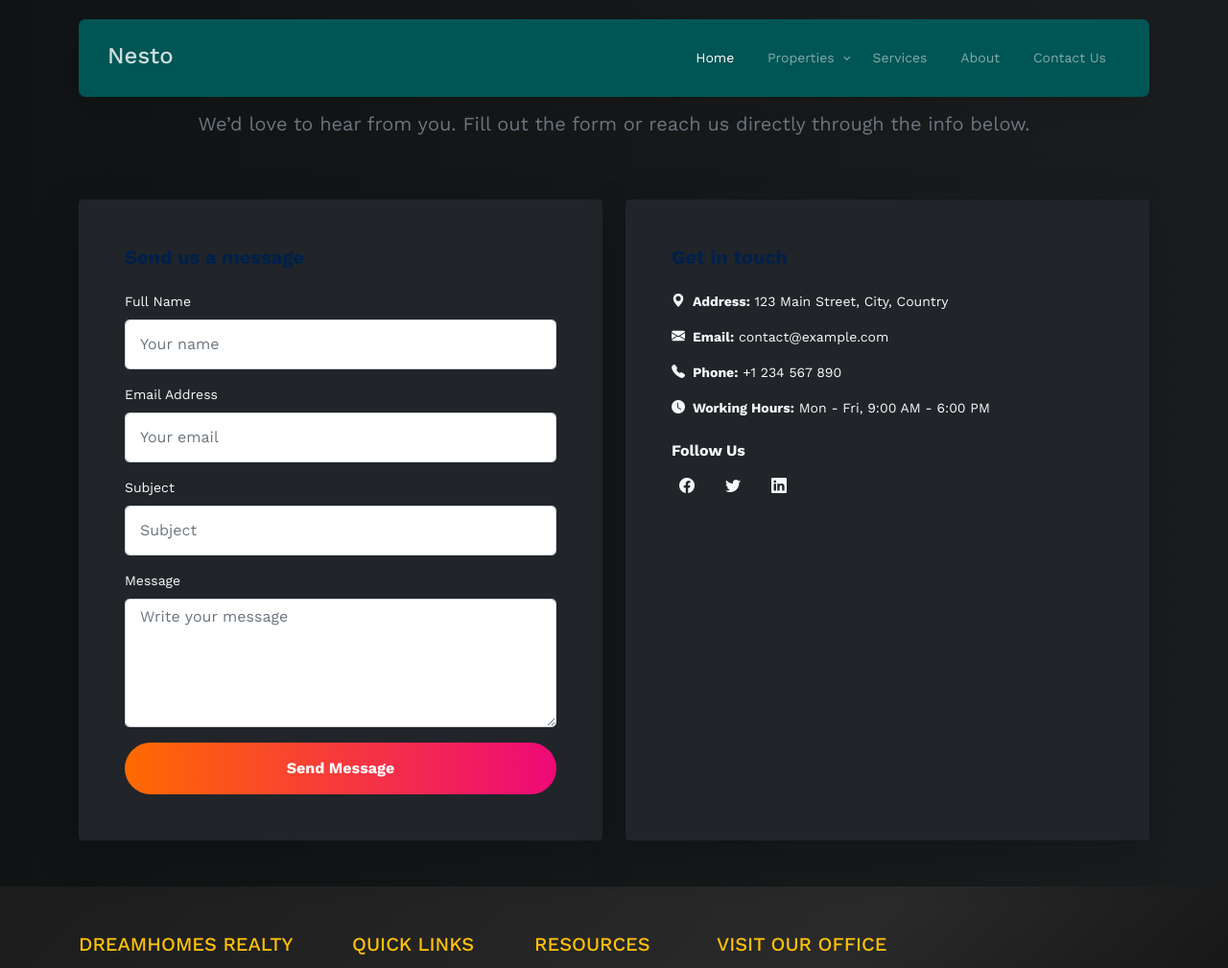
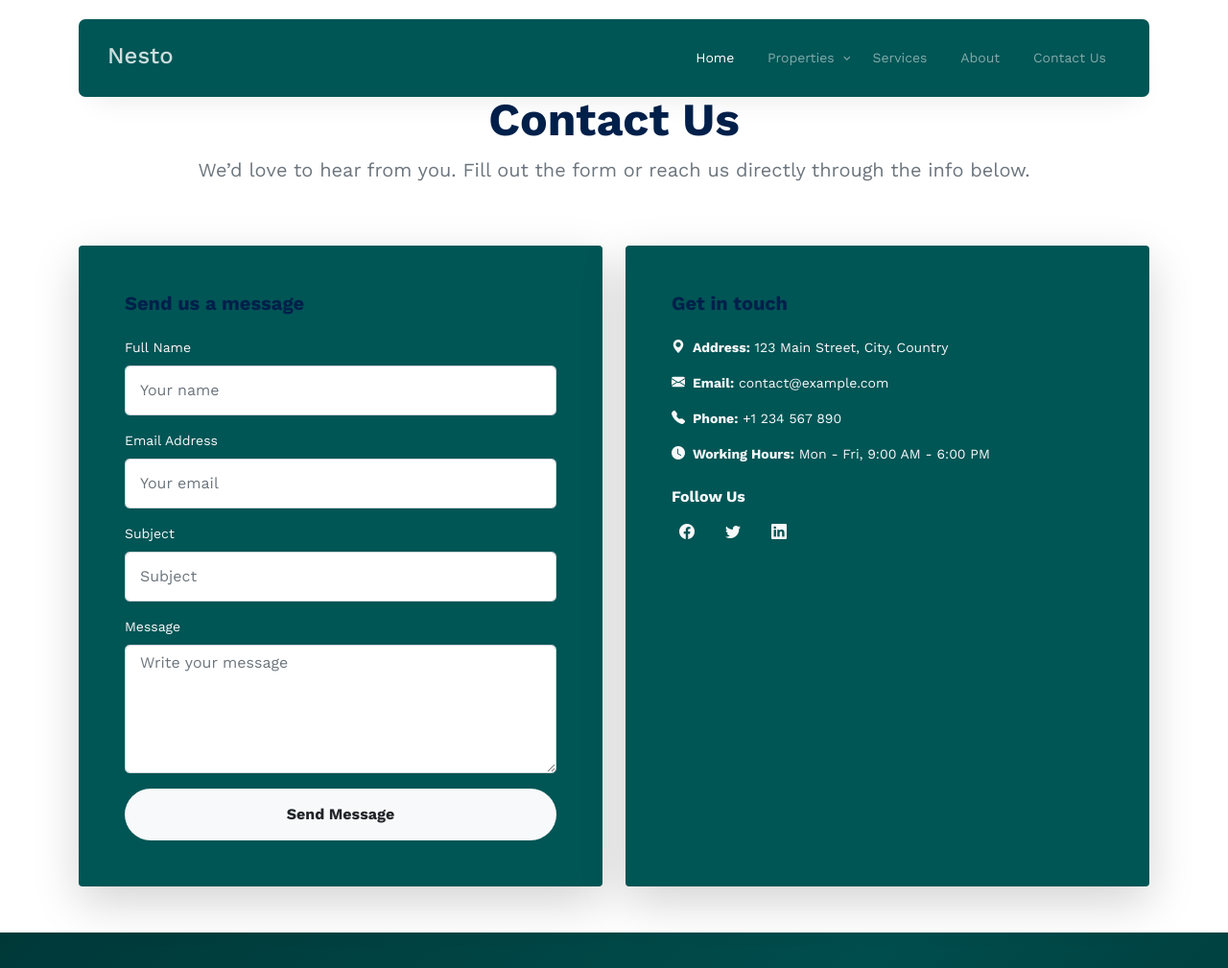
Before and after one commit to pytho-cloud/prem_project, a Django app: page /contact/ in a window 1280 px wide. Shown: the top 1009 px of the page at 96% size. Run offline with Django 5.2, Linux system fonts and the light colour scheme; some libraries are stand-ins or nearby versions; some web fonts are replaced.

Commit message:
contact form colour code changed

```diff
--- a/clientProperty/templates/base.html
+++ b/clientProperty/templates/base.html
@@ -1,6 +1,7 @@
 {% load static %}
 <!DOCTYPE html>
 <html lang="en">
+
 <head>
     <meta charset="UTF-8" />
     <meta name="viewport" content="width=device-width, initial-scale=1.0" />
@@ -30,9 +31,9 @@
     </div>
 
     <!-- Navbar -->
-<nav class="site-nav  style="background-color: #000; color: #fff;">
-  <div class="container background-color: #000; color: #fff;">
-    <div class="menu-bg-wrap  style="background-color: #000; color: #fff;">
+    <nav class="site-nav  style=" background-color: #000; color: #fff; ">
+  <div class="container background-color: #000; color: #fff; ">
+    <div class="menu-bg-wrap style="background-color: #000; color: #fff;">
         <div class="site-navigation">
             <a href="{% url 'home' %}" class="logo m-0 float-start">Nesto</a>
 
@@ -58,9 +59,7 @@
                 <li><a href="{% url 'contact' %}">Contact Us</a></li>
             </ul>
 
-        <a href="#"
-          class="burger light me-auto float-end mt-1 site-menu-toggle js-menu-toggle d-inline-block d-lg-none"
-          data-toggle="collapse" data-target="#main-navbar">
+            <a href="#" class="burger light me-auto float-end mt-1 site-menu-toggle js-menu-toggle d-inline-block d-lg-none" data-toggle="collapse" data-target="#main-navbar">
                 <span></span>
             </a>
         </div>
@@ -73,84 +72,91 @@
 
 
 
-<footer class="text-white pt-5" style="background: linear-gradient(135deg, #1c1c1c, #2a2a2a, #000);">
+    <!-- Include Bootstrap Icons -->
+    <link rel="stylesheet" href="https://cdn.jsdelivr.net/npm/bootstrap-icons@1.10.5/font/bootstrap-icons.css">
+
+    <footer class="text-white pt-5" style="background: linear-gradient(135deg, #003838, #004d4d, #002f2f);">
         <div class="container pb-4">
             <div class="row gy-4">
 
                 <!-- Company Info -->
                 <div class="col-lg-3 col-md-6">
-        <h5 class="text-uppercase text-warning mb-3">DreamHomes Realty</h5>
-        <p>
-          Turning your real estate dreams into reality. Explore premium listings,
-          verified agents, and hassle-free property deals across India.
-        </p>
-        <div class="d-flex mt-3">
-          <a href="#" class="btn btn-outline-light btn-sm me-2"><i class="fab fa-facebook-f"></i></a>
-          <a href="#" class="btn btn-outline-light btn-sm me-2"><i class="fab fa-instagram"></i></a>
-          <a href="#" class="btn btn-outline-light btn-sm me-2"><i class="fab fa-twitter"></i></a>
-          <a href="#" class="btn btn-outline-light btn-sm"><i class="fab fa-linkedin-in"></i></a>
+                    <h5 class="text-uppercase fw-bold mb-3 text-white">DreamHomes Realty</h5>
+                    <p>Turning your real estate dreams into reality. Explore premium listings, verified agents, and hassle-free property deals across India.</p>
+                    <div class="d-flex mt-3 gap-2">
+                        <a href="#" class="btn btn-outline-light btn-sm rounded-circle"><i class="bi bi-facebook"></i></a>
+                        <a href="#" class="btn btn-outline-light btn-sm rounded-circle"><i class="bi bi-instagram"></i></a>
+                        <a href="#" class="btn btn-outline-light btn-sm rounded-circle"><i class="bi bi-twitter"></i></a>
+                        <a href="#" class="btn btn-outline-light btn-sm rounded-circle"><i class="bi bi-linkedin"></i></a>
                     </div>
                 </div>
 
                 <!-- Quick Links -->
                 <div class="col-lg-2 col-md-6">
-        <h5 class="text-uppercase text-warning mb-3">Quick Links</h5>
+                    <h5 class="text-uppercase fw-bold mb-3 text-white">Quick Links</h5>
                     <ul class="list-unstyled">
-          <li><a href="#" class="text-white text-decoration-none">Buy Property</a></li>
-          <li><a href="#" class="text-white text-decoration-none">Sell Property</a></li>
-          <li><a href="#" class="text-white text-decoration-none">Rent Property</a></li>
-          <li><a href="#" class="text-white text-decoration-none">Find Agents</a></li>
-          <li><a href="#" class="text-white text-decoration-none">About Us</a></li>
+                        <li><a href="#" class="footer-link text-white text-decoration-none"><i class="bi bi-chevron-right me-2"></i>Buy Property</a></li>
+                        <li><a href="#" class="footer-link text-white text-decoration-none"><i class="bi bi-chevron-right me-2"></i>Sell Property</a></li>
+                        <li><a href="#" class="footer-link text-white text-decoration-none"><i class="bi bi-chevron-right me-2"></i>Rent Property</a></li>
+                        <li><a href="#" class="footer-link text-white text-decoration-none"><i class="bi bi-chevron-right me-2"></i>Find Agents</a></li>
+                        <li><a href="#" class="footer-link text-white text-decoration-none"><i class="bi bi-chevron-right me-2"></i>About Us</a></li>
                     </ul>
                 </div>
 
-      <!-- Useful Links -->
+                <!-- Resources -->
                 <div class="col-lg-2 col-md-6">
-        <h5 class="text-uppercase text-warning mb-3">Resources</h5>
+                    <h5 class="text-uppercase fw-bold mb-3 text-white">Resources</h5>
                     <ul class="list-unstyled">
-          <li><a href="#" class="text-white text-decoration-none">Blogs</a></li>
-          <li><a href="#" class="text-white text-decoration-none">FAQs</a></li>
-          <li><a href="#" class="text-white text-decoration-none">Terms & Conditions</a></li>
-          <li><a href="#" class="text-white text-decoration-none">Privacy Policy</a></li>
-          <li><a href="#" class="text-white text-decoration-none">Contact Us</a></li>
+                        <li><a href="#" class="footer-link text-white text-decoration-none"><i class="bi bi-chevron-right me-2"></i>Blogs</a></li>
+                        <li><a href="#" class="footer-link text-white text-decoration-none"><i class="bi bi-chevron-right me-2"></i>FAQs</a></li>
+                        <li><a href="#" class="footer-link text-white text-decoration-none"><i class="bi bi-chevron-right me-2"></i>Terms & Conditions</a></li>
+                        <li><a href="#" class="footer-link text-white text-decoration-none"><i class="bi bi-chevron-right me-2"></i>Privacy Policy</a></li>
+                        <li><a href="#" class="footer-link text-white text-decoration-none"><i class="bi bi-chevron-right me-2"></i>Contact Us</a></li>
                     </ul>
                 </div>
 
                 <!-- Google Map -->
                 <div class="col-lg-5 col-md-6">
-        <h5 class="text-uppercase text-warning mb-3">Visit Our Office</h5>
-        <div class="ratio ratio-16x9 rounded shadow">
-          <iframe
-            src="https://www.google.com/maps/embed?pb=!1m18!1m12!1m3!1d3772.531529213592!2d79.08205537519756!3d21.145800184731195!2m3!1f0!2f0!3f0!3m2!1i1024!2i768!4f13.1!3m3!1m2!1s0x3bd4c07a0d81213b%3A0xa178e0344c7f9d77!2sNagpur%2C%20Maharashtra!5e0!3m2!1sen!2sin!4v1697891500333!5m2!1sen!2sin"
-            width="100%" height="250" style="border:0;" allowfullscreen="" loading="lazy">
-          </iframe>
+                    <h5 class="text-uppercase fw-bold mb-3 text-white">Visit Our Office</h5>
+                    <div class="ratio ratio-16x9 rounded-4 shadow-lg">
+                        <iframe src="https://www.google.com/maps/embed?pb=!1m18!1m12!1m3!1d3772.531529213592!2d79.08205537519756!3d21.145800184731195!2m3!1f0!2f0!3f0!3m2!1i1024!2i768!4f13.1!3m3!1m2!1s0x3bd4c07a0d81213b%3A0xa178e0344c7f9d77!2sNagpur%2C%20Maharashtra!5e0!3m2!1sen!2sin!4v1697891500333!5m2!1sen!2sin"
+                            width="100%" height="250" style="border:0; border-radius:15px;" allowfullscreen="" loading="lazy"></iframe>
                     </div>
                 </div>
 
             </div>
 
-    <hr class="my-4 text-secondary">
+            <hr class="my-4 text-white">
 
             <!-- Newsletter -->
-    <div class="row justify-content-center text-center">
+            <div class="row justify-content-center text-center mb-4">
                 <div class="col-md-6">
-        <h6 class="text-uppercase text-warning mb-3">Subscribe to our newsletter</h6>
+                    <h6 class="text-uppercase fw-bold mb-3 text-white">Subscribe to our newsletter</h6>
                     <form class="d-flex justify-content-center">
-          <input type="email" class="form-control w-75 rounded-start" placeholder="Enter your email" required>
-          <button class="btn btn-warning rounded-end">Subscribe</button>
+                        <input type="email" class="form-control w-75 rounded-start border-0" placeholder="Enter your email" required>
+                        <button class="btn btn-light text-dark fw-bold rounded-end px-3">Subscribe</button>
                     </form>
                 </div>
             </div>
 
-    <hr class="my-4 text-secondary">
+            <hr class="text-white">
 
             <!-- Footer Bottom -->
-    <div class="text-center pb-3">
+            <div class="text-center pb-2">
                 <p class="mb-0">© 2025 DreamHomes Realty. All Rights Reserved.</p>
-      <p class="small text-muted mb-0">Designed with ❤️ in Nagpur, India</p>
+                <p class="small text-white mb-0">Designed with ❤️ in Nagpur, India</p>
             </div>
         </div>
     </footer>
+
+    <style>
+        .footer-link:hover {
+            text-decoration: underline;
+            color: #ffffff !important;
+            transition: 0.3s;
+        }
+    </style>
+
 
 
     <!-- JavaScript -->
@@ -162,4 +168,5 @@
     <script src="{% static 'js/custom.js' %}"></script>
 
 </body>
+
 </html>
--- a/clientProperty/templates/contact.html
+++ b/clientProperty/templates/contact.html
@@ -1,86 +1,68 @@
-{% extends 'base.html' %}
-
-{% block content %}
-<section class="py-5" style="background: linear-gradient(to right, #101314, #1a1c1e); color: #fff;">
+{% extends 'base.html' %} {% block content %}
+<section class="py-5 mt-5">
     <div class="container">
         <!-- Header -->
         <div class="row mb-5">
             <div class="col text-center">
                 <h2 class="fw-bold display-5">Contact Us</h2>
-                <p class="text-muted fs-5">We’d love to hear from you. Fill out the form or reach us directly through
-                    the info below.</p>
+                <p class="text-muted fs-5">We’d love to hear from you. Fill out the form or reach us directly through the info below.</p>
             </div>
         </div>
 
         <div class="row g-4">
             <!-- Contact Form -->
             <div class="col-md-6">
-                <div class="card border-0 shadow-lg rounded-4 bg-dark text-light">
-                    <div class="card-body p-5">
+                <div class="card border-0 shadow-lg rounded-4 h-100" style="background-color: #005555;">
+                    <div class="card-body p-5 text-light">
                         <h5 class="card-title mb-4 fw-bold">Send us a message</h5>
 
                         <!-- Display messages -->
-                        {% if messages %}
-                        {% for message in messages %}
-                        <div class="alert {% if message.tags %}alert-{{ message.tags }}{% endif %} alert-dismissible fade show"
-                            role="alert">
+                        {% if messages %} {% for message in messages %}
+                        <div class="alert {% if message.tags %}alert-{{ message.tags }}{% endif %} alert-dismissible fade show" role="alert">
                             {{ message }}
                             <button type="button" class="btn-close" data-bs-dismiss="alert" aria-label="Close"></button>
                         </div>
-                        {% endfor %}
-                        {% endif %}
+                        {% endfor %} {% endif %}
 
                         <form method="post" action="{% url 'contact' %}">
                             {% csrf_token %}
                             <div class="mb-3">
                                 <label for="name" class="form-label">Full Name</label>
-                                <input type="text" class="form-control rounded-3" id="name" name="name"
-                                    placeholder="Your name" required>
+                                <input type="text" class="form-control rounded-3" id="name" name="name" placeholder="Your name" required>
                             </div>
                             <div class="mb-3">
                                 <label for="email" class="form-label">Email Address</label>
-                                <input type="email" class="form-control rounded-3" id="email" name="email"
-                                    placeholder="Your email" required>
+                                <input type="email" class="form-control rounded-3" id="email" name="email" placeholder="Your email" required>
                             </div>
                             <div class="mb-3">
                                 <label for="subject" class="form-label">Subject</label>
-                                <input type="text" class="form-control rounded-3" id="subject" name="subject"
-                                    placeholder="Subject" required>
+                                <input type="text" class="form-control rounded-3" id="subject" name="subject" placeholder="Subject" required>
                             </div>
                             <div class="mb-3">
                                 <label for="message" class="form-label">Message</label>
-                                <textarea class="form-control rounded-3" id="message" name="message" rows="5"
-                                    placeholder="Write your message" required></textarea>
+                                <textarea class="form-control rounded-3" id="message" name="message" rows="5" placeholder="Write your message" required></textarea>
                             </div>
-                            <button type="submit" class="btn btn-gradient w-100 fw-bold">Send Message</button>
+                            <button type="submit" class="btn btn-light w-100 fw-bold text-dark">Send Message</button>
                         </form>
                     </div>
-
                 </div>
             </div>
 
             <!-- Contact Info -->
             <div class="col-md-6">
-                <div class="card border-0 shadow-lg rounded-4 bg-dark text-light h-100">
+                <div class="card border-0 shadow-lg rounded-4 text-light h-100" style="background-color: #005555;">
                     <div class="card-body p-5">
                         <h5 class="card-title mb-4 fw-bold">Get in touch</h5>
-                        <p class="mb-3"><i class="bi bi-geo-alt-fill me-2"></i><strong>Address:</strong> 123 Main
-                            Street, City, Country</p>
-                        <p class="mb-3"><i class="bi bi-envelope-fill me-2"></i><strong>Email:</strong>
-                            contact@example.com</p>
-                        <p class="mb-3"><i class="bi bi-telephone-fill me-2"></i><strong>Phone:</strong> +1 234 567 890
-                        </p>
-                        <p class="mb-4"><i class="bi bi-clock-fill me-2"></i><strong>Working Hours:</strong> Mon - Fri,
-                            9:00 AM - 6:00 PM</p>
+                        <p class="mb-3"><i class="bi bi-geo-alt-fill me-2"></i><strong>Address:</strong> 123 Main Street, City, Country</p>
+                        <p class="mb-3"><i class="bi bi-envelope-fill me-2"></i><strong>Email:</strong> contact@example.com</p>
+                        <p class="mb-3"><i class="bi bi-telephone-fill me-2"></i><strong>Phone:</strong> +1 234 567 890</p>
+                        <p class="mb-4"><i class="bi bi-clock-fill me-2"></i><strong>Working Hours:</strong> Mon - Fri, 9:00 AM - 6:00 PM</p>
 
                         <h6 class="fw-bold">Follow Us</h6>
                         <div class="d-flex gap-3">
-                            <a href="#" class="btn btn-outline-light rounded-circle p-2"><i
-                                    class="bi bi-facebook"></i></a>
-                            <a href="#" class="btn btn-outline-light rounded-circle p-2"><i
-                                    class="bi bi-twitter"></i></a>
-                            <a href="#" class="btn btn-outline-light rounded-circle p-2"><i
-                                    class="bi bi-linkedin"></i></a>
+                            <a href="#" class="btn btn-outline-light rounded-circle p-2"><i class="bi bi-facebook"></i></a>
+                            <a href="#" class="btn btn-outline-light rounded-circle p-2"><i class="bi bi-twitter"></i></a>
+                            <a href="#" class="btn btn-outline-light rounded-circle p-2"><i class="bi bi-linkedin"></i></a>
                         </div>
                     </div>
                 </div>
@@ -105,5 +87,4 @@
 </style>
 
 <!-- Bootstrap Icons -->
-<link rel="stylesheet" href="https://cdn.jsdelivr.net/npm/bootstrap-icons@1.11.1/font/bootstrap-icons.css">
-{% endblock content %}
+<link rel="stylesheet" href="https://cdn.jsdelivr.net/npm/bootstrap-icons@1.11.1/font/bootstrap-icons.css"> {% endblock content %}
```
Also changed, not shown: clientProperty/templates/footer.html (+33 -16 lines), clientProperty/templates/home.html (+7 -17 lines), 4 other files. Lines whose indentation alone changed are shown as unchanged.
